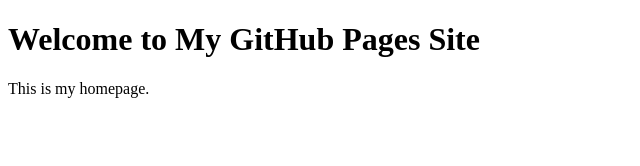
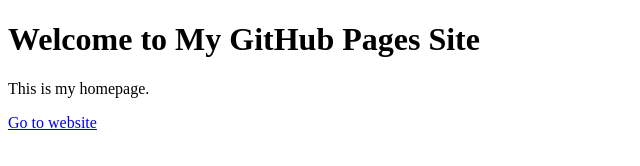
Before and after one commit to mariamsvanidze0/AvalonTravelWebsite, a plain HTML site: page index.html in a window 1280 px wide. Shown: the whole page, without its empty margins (0-640 px from the left). Drawn offline with Linux system fonts and the light colour scheme.

```diff
--- a/index.html
+++ b/index.html
@@ -8,6 +8,6 @@
 <body>
     <h1>Welcome to My GitHub Pages Site</h1>
     <p>This is my homepage.</p>
-    <a href="/main.html"></a>
+    <a href="/main.html">Go to website</a>
 </body>
 </html>
```
